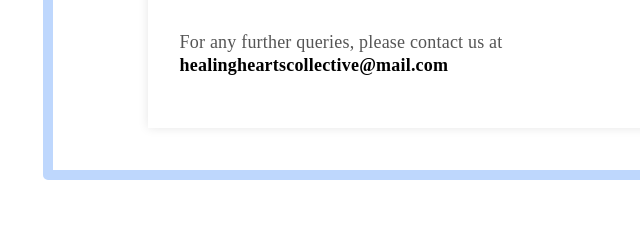
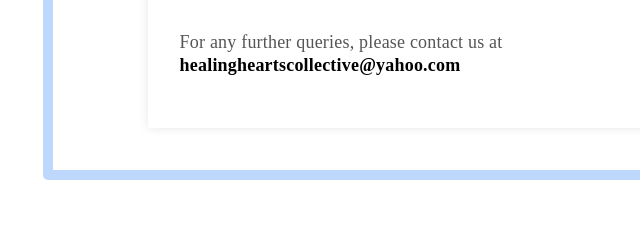
Before and after one commit to healinghearts/healinghearts.github.io, a plain HTML site: page index.html in a window 1280 px wide. Shown: the part 3218-3443 px from the top of the page, 165-805 px from the left. Drawn offline with nearby package versions, Linux system fonts and the light colour scheme.

Commit message:
Update index.html

```diff
--- a/index.html
+++ b/index.html
@@ -113,7 +113,7 @@
               <button class="toggle-btn"><i class="fas fa-chevron-down"></i></button>
             </div>
             <p class="faq-answer-hidden">
-                For any further queries, please contact us at <a href="mailto:healingheartscollective@mail.com" style="color:rgb(0, 0, 0); font-weight:bold;">healingheartscollective@mail.com</a>
+                For any further queries, please contact us at <a href="mailto:healingheartscollective@mail.com" style="color:rgb(0, 0, 0); font-weight:bold;">healingheartscollective@yahoo.com</a>
             </p>
         </div>
     </div>
```
